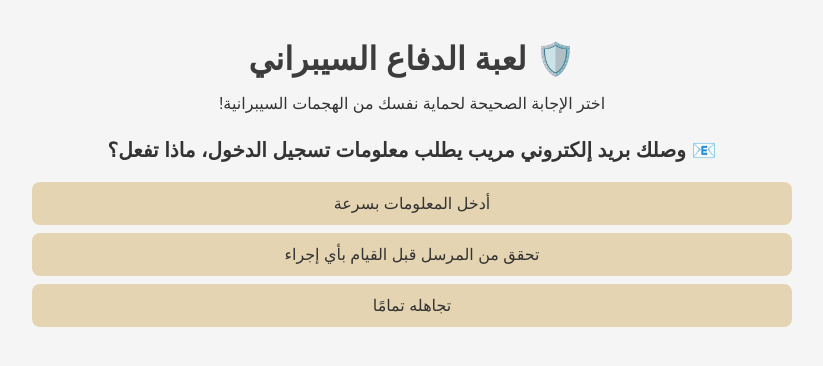
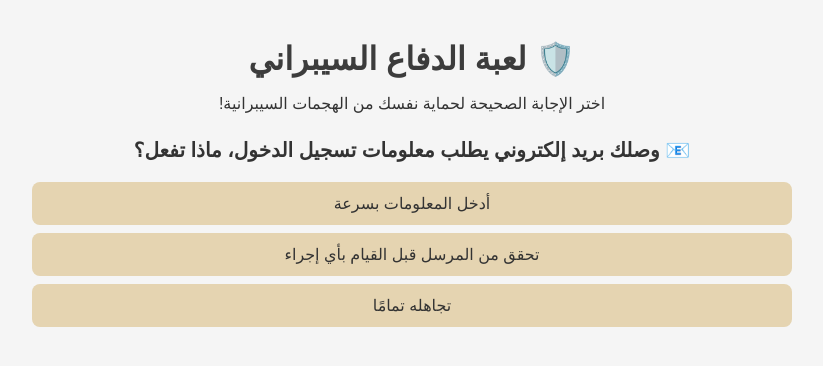
Before and after one commit to danahh-cmd/main, a plain HTML site: page index.html in a window 1280 px wide. Shown: the whole page, without its empty margins (228-1051 px from the left). Drawn offline with Linux system fonts and the light colour scheme.

Commit message:
Update index.html

```diff
--- a/index.html
+++ b/index.html
@@ -56,7 +56,7 @@ p {
 
 <!-- Question 1 -->
 <div id="question1">
-  <div class="question">📧 وصلك بريد إلكتروني مريب يطلب معلومات تسجيل الدخول، ماذا تفعل؟</div>
+  <div class="question">📧 وصلك بريد إلكتروني يطلب معلومات تسجيل الدخول، ماذا تفعل؟</div>
   <div class="option" onclick="wrongAnswer()">أدخل المعلومات بسرعة</div>
   <div class="option" onclick="nextQuestion('question1','question2')">تحقق من المرسل قبل القيام بأي إجراء</div>
   <div class="option" onclick="wrongAnswer()">تجاهله تمامًا</div>
```
